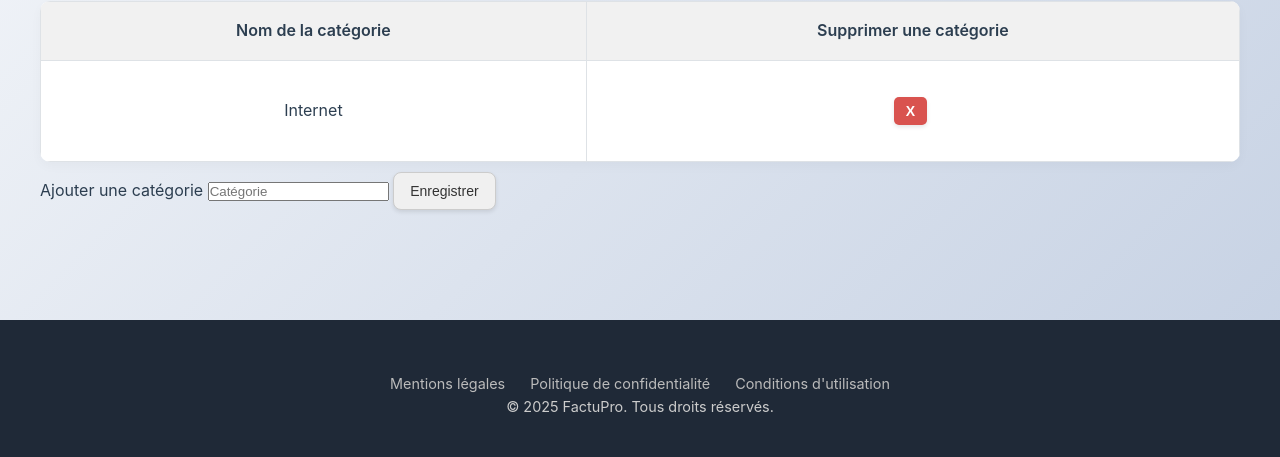
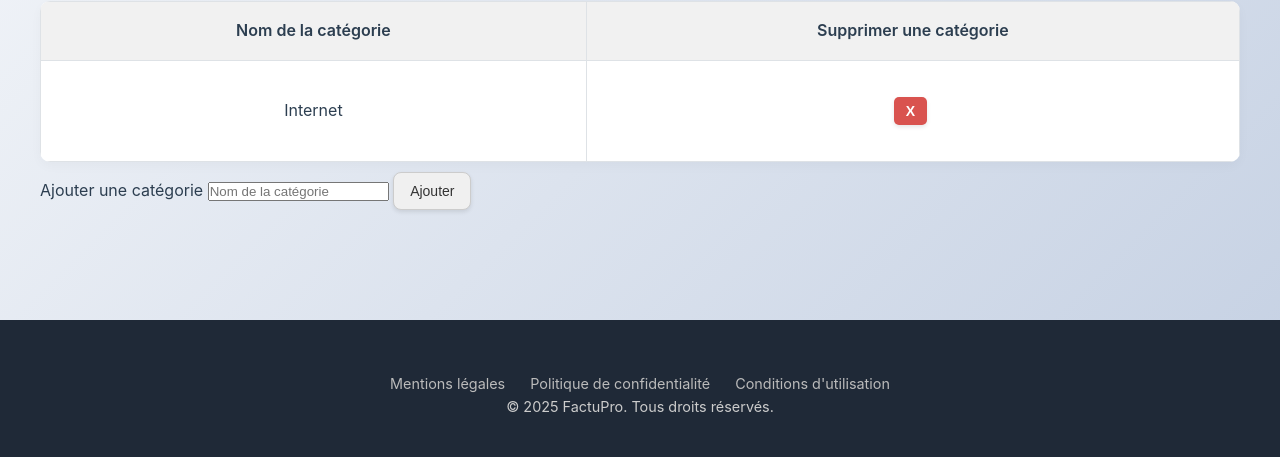
Before and after one commit to LouisMonin/Gestionnaire-Factures, a Flask app: page /categorisation in a window 1280 px wide. Shown: the part 296-753 px from the top of the page. Run offline with Flask 3, Linux system fonts and the light colour scheme; a user stored in the database is signed in; data comes from the database, SQL or seed files in the repository.

Commit message:
Test 1 Enregistrement Catégorie

```diff
--- a/gestion_factures/app.py
+++ b/gestion_factures/app.py
@@ -370,6 +370,19 @@ def supprimer_categorie(id):
     conn.close()
     return redirect('/categorisation')
 
+@app.route('/ajouter_categorie', methods=['POST'])
+def ajouter_categorie():
+    """ Route pour ajouter une nouvelle catégorie """
+    nouvelle_categorie = request.form.get('enregistrement_categorie')
+
+    conn = sqlite3.connect('factures.db')
+    c = conn.cursor()
+    c.execute('INSERT INTO categorisation (utilisateur_id, nom_categorie) VALUES (?, ?)',
+              (session['utilisateur_id'], nouvelle_categorie))
+    conn.commit()
+    conn.close()
+    flash("✅ Catégorie ajoutée avec succès.", "success")
+    return redirect('/categorisation')
 
 
 
--- a/gestion_factures/static/categorisation.js
+++ b/gestion_factures/static/categorisation.js
@@ -2,5 +2,9 @@ document.addEventListener('DOMContentLoaded', function () {
   const table = document.getElementById('table-categories');
 
 
+ });
 
- });
+
+ document.getElementById('enregistrement_categorie').addEventListener('click', () => {
+
+  });
--- a/gestion_factures/templates/categorisation.html
+++ b/gestion_factures/templates/categorisation.html
@@ -40,18 +40,17 @@
       <tbody>
   <tr>
     <td>
-      <input type="text" class="category-input" placeholder="Catégorie" maxlength="25">
+    <form method="POST" action="/ajouter_categorie">
+       <input type="text" name="enregistrement_categorie" placeholder="Nom de la catégorie" required>
+          <button type="submit">Ajouter</button>
+      </form>
     </td>
 
   </tr>
 </tbody>
 
 <tfoot>
-  <tr>
-    <td colspan="4" style="text-align:right;">
-      <button id="save-categories-btn">Enregistrer</button>
-    </td>
-  </tr>
+
 </tfoot>
 
     </div>
```
